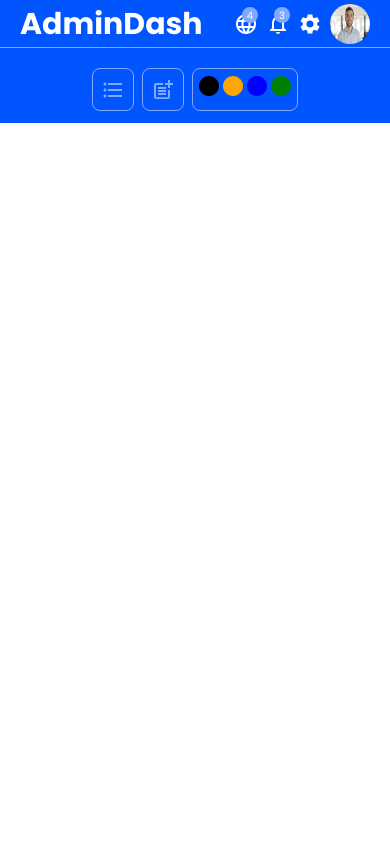
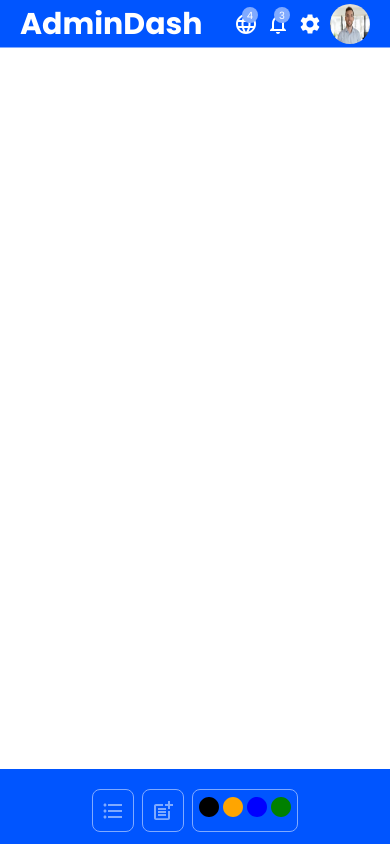
Before and after one commit to CynicalMan/Admin-Dashboard, a React (Create React App) app in the folder frontend/: page / in a window 390 px wide. Built offline with nearby package versions, Linux system fonts and the light colour scheme.

Commit message:
fix(dashboard): fixed the responsiveness in the rest of the pages

```diff
--- a/frontend/src/App.tsx
+++ b/frontend/src/App.tsx
@@ -8,15 +8,15 @@ import 'react-toastify/dist/ReactToastify.css';
 
 const App: React.FC = () => {
   return (
-    <>
+    <div className='h-screen'>
       <Navbar />
-      <div className="flex md:flex-row flex-col-reverse">
+      <div className="flex h-[calc(100%-48px)] justify-between md:flex-row  flex-col-reverse">
         <Sidebar />
         <div className="">
           <ItemsPage />
         </div>
       </div>
-    </>
+    </div>
   );
 }
 
--- a/frontend/src/components/shared/Sidebar.component.tsx
+++ b/frontend/src/components/shared/Sidebar.component.tsx
@@ -7,7 +7,7 @@ const Sidebar : React.FC = () => {
 
     return (
         <>
-            <div className={`md:h-[calc(100vh-48px)] w-full md:max-w-[15rem] bg-primary sticky top-[48px]`}>
+            <div className={`md:h-[calc(100vh-48px)] w-full md:max-w-[15rem] bg-primary sticky bottom-0 md:top-[48px]`}>
                 <div className="p-2 lg:p-5 md:p-0 text-secondary">
                     <div className="mt-2">
                         <h3 className="text-xs hidden md:block text-secondary">
```
